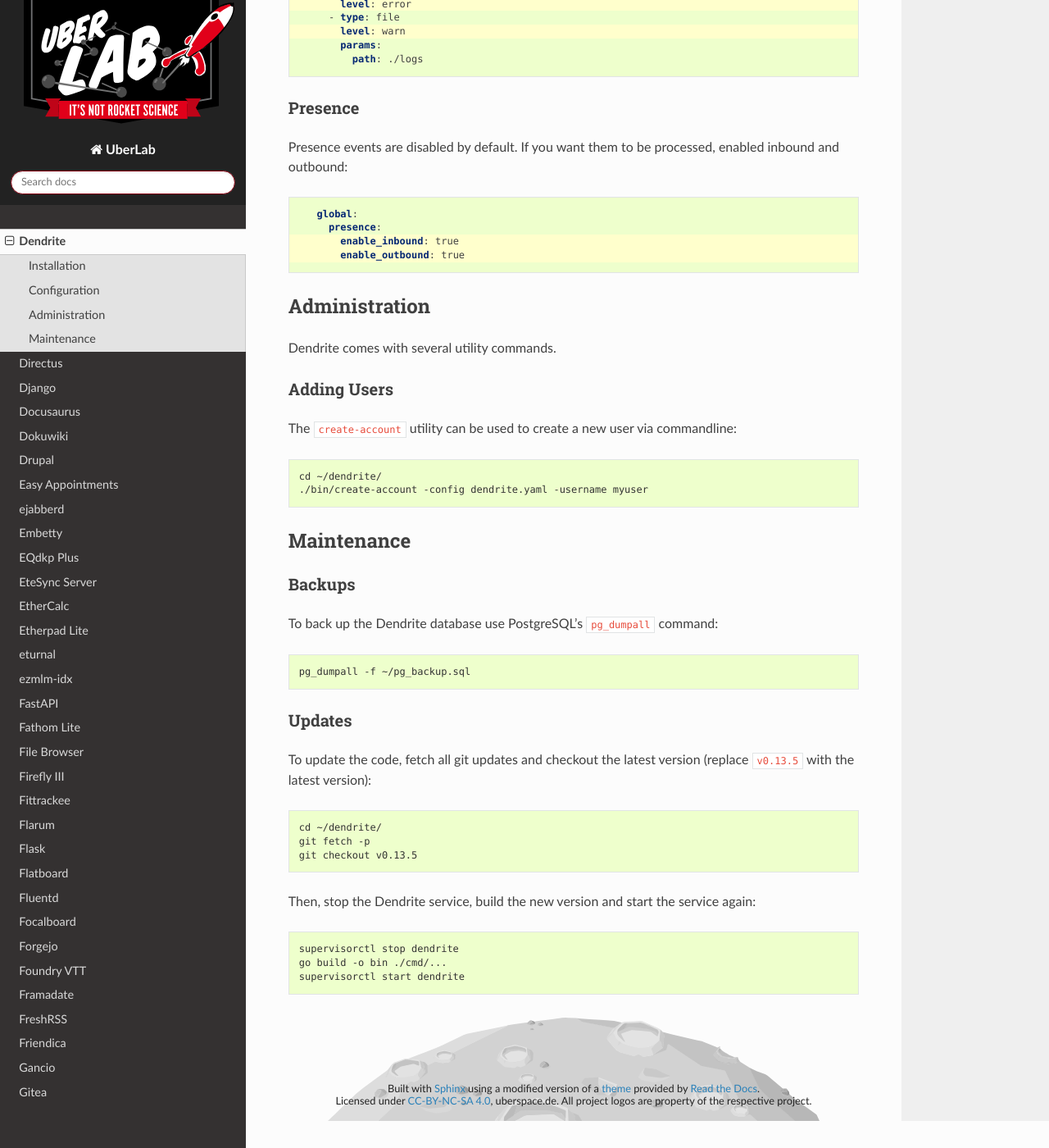
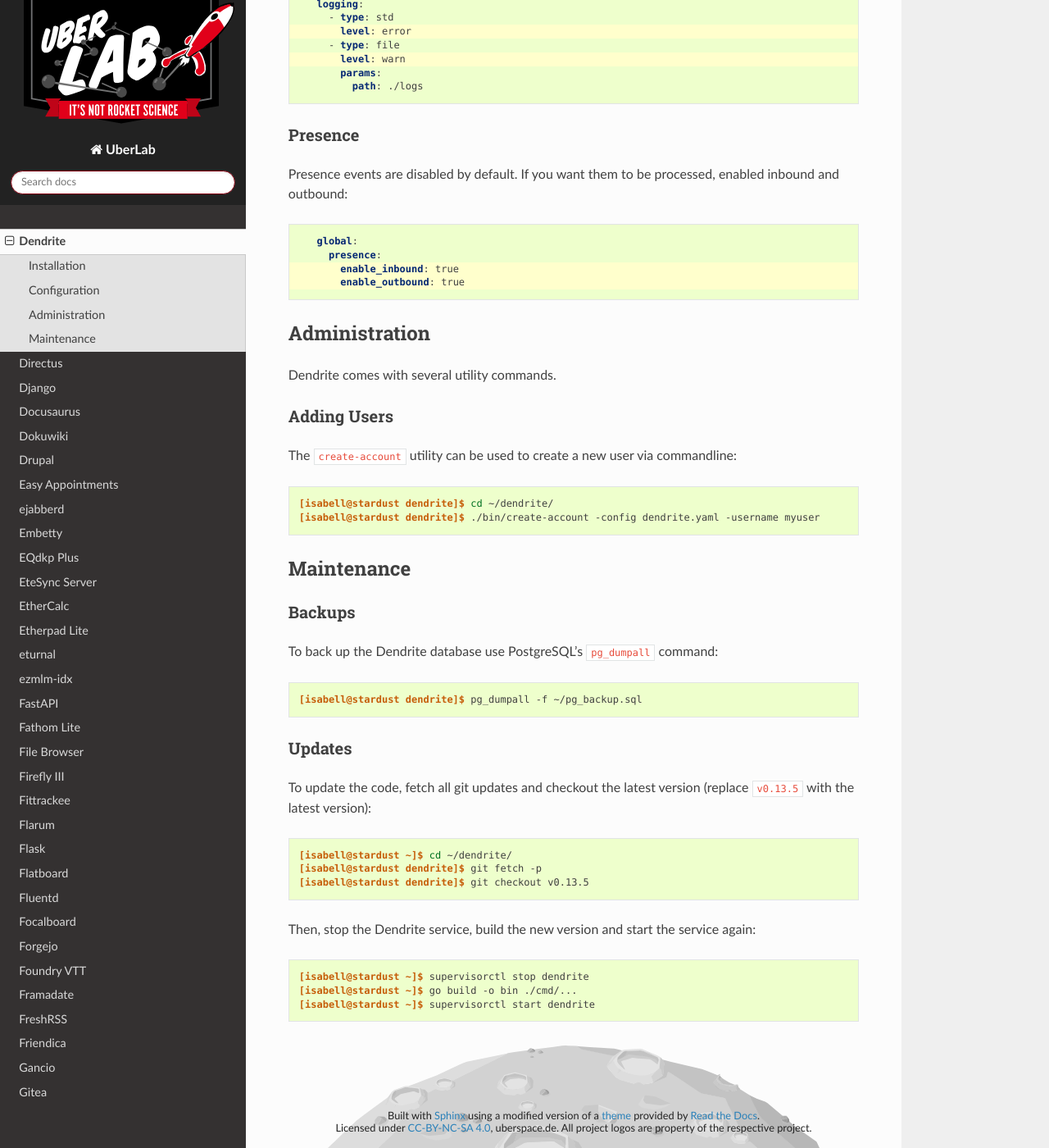
Before and after one commit to Uberspace/lab, a Sphinx documentation site: the page built from source/guide_dendrite.rst, in a window 1280 px wide and 1400 px high, scrolled down 4294 px. Shown: the whole window at 82% size. Built offline with Sphinx 7.4.7 and the Read the Docs theme 2.0.0, drawn with Linux system fonts in a browser that asks for light colours; some of the changed text lies outside the part shown.

Commit message:
Update guide_dendrite.rst

```diff
--- a/source/guide_dendrite.rst
+++ b/source/guide_dendrite.rst
@@ -108,7 +108,9 @@
 
 .. code-block:: console
 
-  uberspace web backend set /_matrix --http --port 8008
+  [isabell@stardust dendrite]$ uberspace web backend set /_matrix --http --port 8008
+  Set backend for /_matrix to port 8008; please make sure something is listening!
+  You can always check the status of your backend using "uberspace web backend list".
 
 Please adjust the port ``8008`` if you want to run Dendrite on a different port.
 
@@ -165,7 +167,7 @@
 
 .. code-block:: console
 
-  ./bin/generate-keys --private-key matrix_key.pem
+  [isabell@stardust dendrite]$ ./bin/generate-keys --private-key matrix_key.pem
 
 Add the filename to the configuration using the ``private_key`` property:
 
@@ -239,8 +241,8 @@
 
 .. code-block:: console
 
-  cd ~/dendrite/
-  ./bin/create-account -config dendrite.yaml -username myuser
+  [isabell@stardust dendrite]$ cd ~/dendrite/
+  [isabell@stardust dendrite]$ ./bin/create-account -config dendrite.yaml -username myuser
 
 
 Maintenance
@@ -253,7 +255,7 @@
 
 .. code-block:: console
 
-  pg_dumpall -f ~/pg_backup.sql
+  [isabell@stardust dendrite]$ pg_dumpall -f ~/pg_backup.sql
 
 Updates
 -------
@@ -263,15 +265,15 @@
 
 .. code-block:: console
 
-  cd ~/dendrite/
-  git fetch -p
-  git checkout v0.13.5
+  [isabell@stardust ~]$ cd ~/dendrite/
+  [isabell@stardust dendrite]$ git fetch -p
+  [isabell@stardust dendrite]$ git checkout v0.13.5
 
 Then, stop the Dendrite service, build the new version and start the service
 again:
 
 .. code-block:: console
 
-  supervisorctl stop dendrite
-  go build -o bin ./cmd/...
-  supervisorctl start dendrite
+  [isabell@stardust ~]$ supervisorctl stop dendrite
+  [isabell@stardust ~]$ go build -o bin ./cmd/...
+  [isabell@stardust ~]$ supervisorctl start dendrite
```
